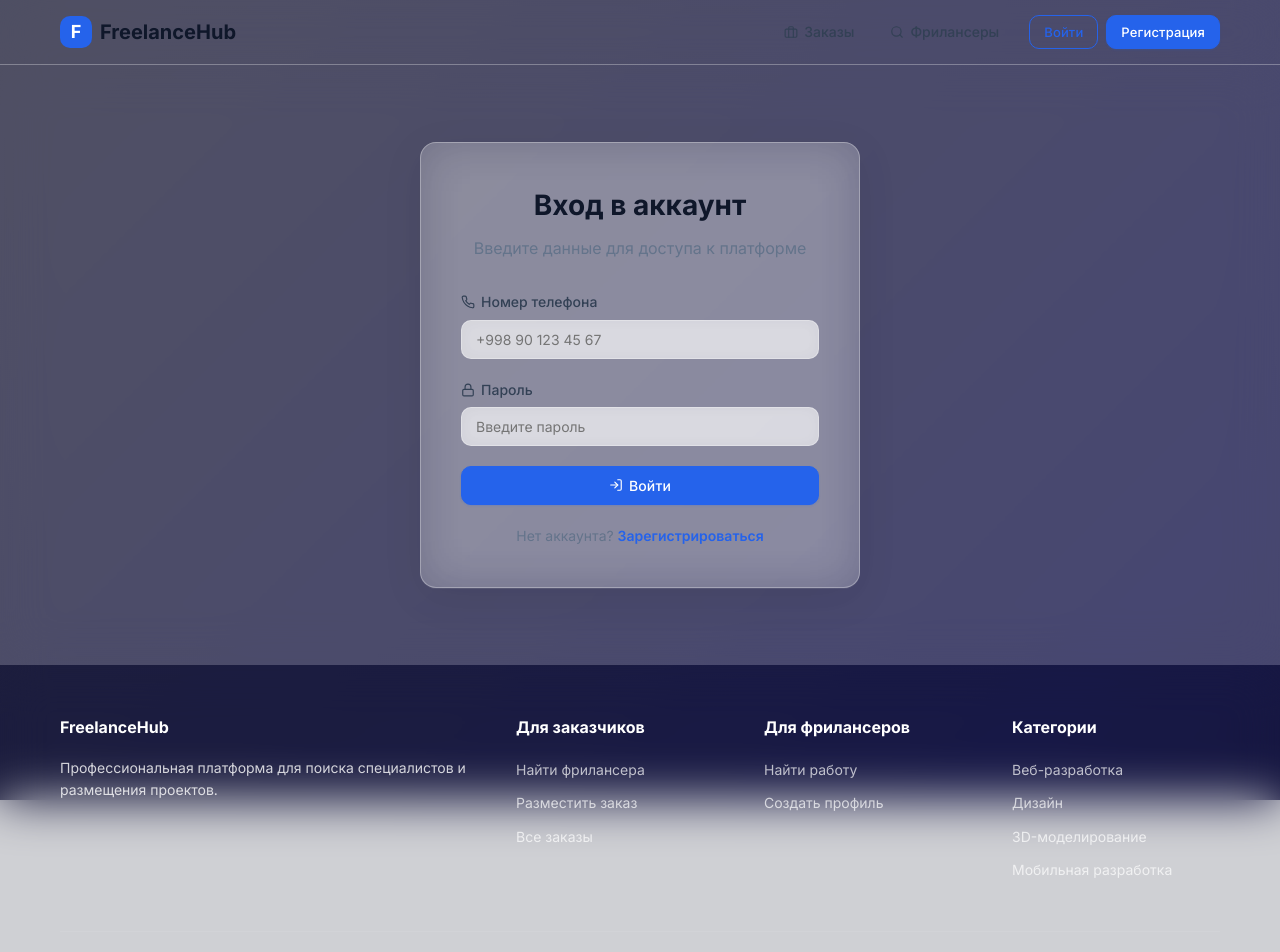
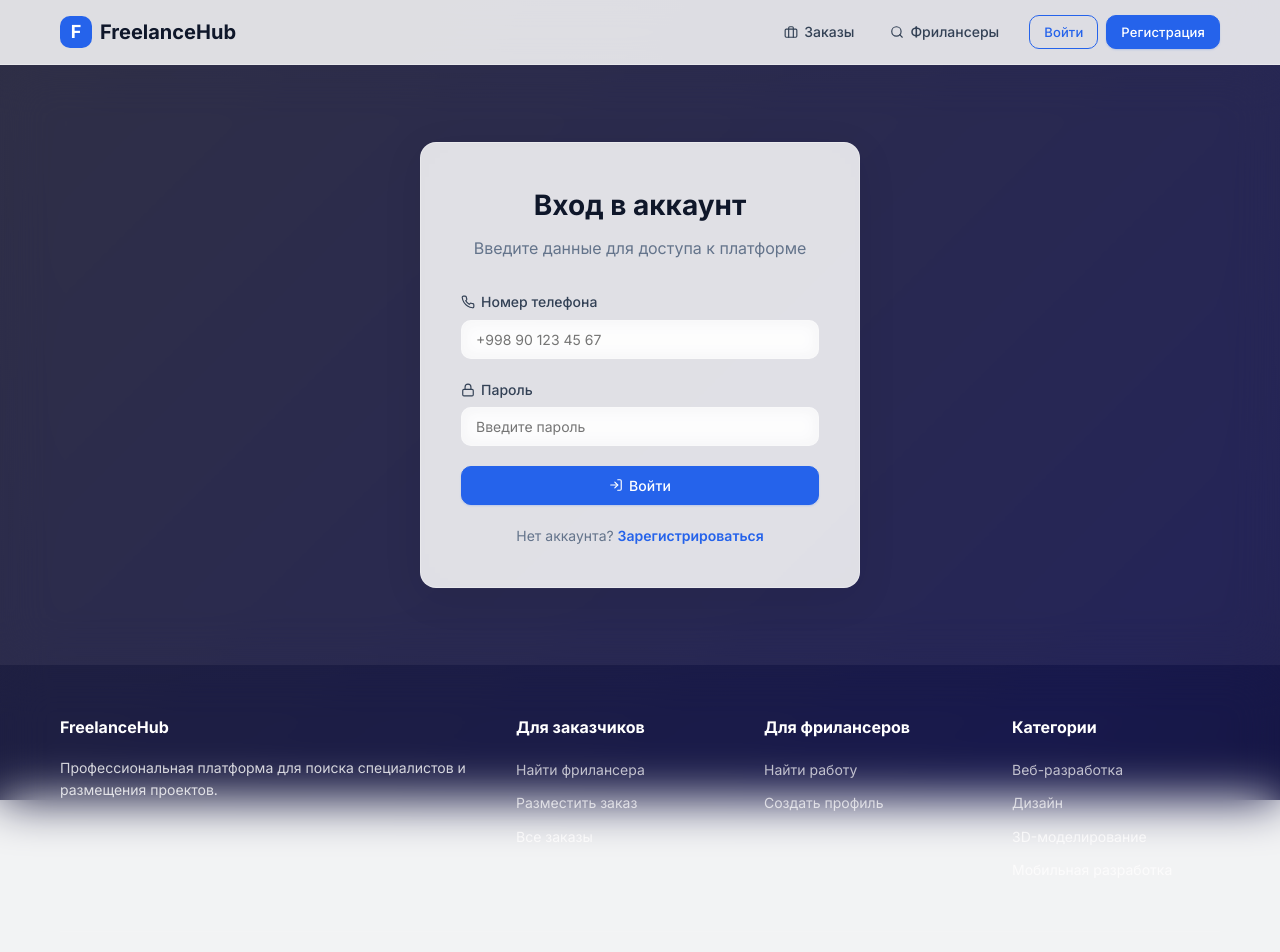
Before and after one commit to azamjonabdullaev001/work, a React (Create React App) app in the folder frontend/: page /login in a window 1280 px wide. Shown: the top 952 px of the page. Built offline with nearby package versions, Linux system fonts and the light colour scheme; no server answers.

Commit message:
feat: section backgrounds 5% opacity, keep cards at 85%

```diff
--- a/frontend/src/App.css
+++ b/frontend/src/App.css
@@ -22,8 +22,8 @@
   --shadow-lg: 0 10px 40px rgba(0,0,0,0.08);
   --font: 'Inter', -apple-system, BlinkMacSystemFont, 'Segoe UI', sans-serif;
   --transition: all 0.2s ease;
-  --glass-bg: rgba(255, 255, 255, 0.20);
-  --glass-bg-dark: rgba(15, 23, 42, 0.20);
+  --glass-bg: rgba(255, 255, 255, 0.85);
+  --glass-bg-dark: rgba(15, 23, 42, 0.85);
   --glass-border: rgba(255, 255, 255, 0.3);
   --glass-blur: blur(24px);
 }
@@ -130,7 +130,7 @@ img {
 
 .page {
   padding: 40px 0;
-  background: rgba(255, 255, 255, 0.20);
+  background: rgba(255, 255, 255, 0.05);
   backdrop-filter: var(--glass-blur);
   -webkit-backdrop-filter: var(--glass-blur);
   min-height: calc(100vh - 200px);
@@ -475,7 +475,7 @@ img {
   align-items: center;
   min-height: calc(100vh - 200px);
   padding: 40px 20px;
-  background: rgba(255, 255, 255, 0.20);
+  background: rgba(255, 255, 255, 0.05);
   backdrop-filter: var(--glass-blur);
   -webkit-backdrop-filter: var(--glass-blur);
 }
@@ -575,7 +575,7 @@ img {
 
 /* ===== HERO ===== */
 .hero {
-  background: rgba(15, 23, 42, 0.20);
+  background: rgba(15, 23, 42, 0.05);
   backdrop-filter: var(--glass-blur);
   -webkit-backdrop-filter: var(--glass-blur);
   color: white;
@@ -632,13 +632,13 @@ img {
 /* ===== SECTIONS ===== */
 .section {
   padding: 60px 0;
-  background: rgba(255, 255, 255, 0.20);
+  background: rgba(255, 255, 255, 0.05);
   backdrop-filter: var(--glass-blur);
   -webkit-backdrop-filter: var(--glass-blur);
 }
 
 .section-gray {
-  background: rgba(241, 245, 249, 0.20);
+  background: rgba(241, 245, 249, 0.05);
   backdrop-filter: blur(10px);
   -webkit-backdrop-filter: blur(10px);
 }
@@ -763,7 +763,7 @@ img {
 
 /* ===== CTA ===== */
 .cta-section {
-  background: rgba(15, 23, 42, 0.20);
+  background: rgba(15, 23, 42, 0.05);
   backdrop-filter: var(--glass-blur);
   -webkit-backdrop-filter: var(--glass-blur);
   color: white;
@@ -1672,7 +1672,7 @@ img {
 
 /* ===== FOOTER ===== */
 .footer {
-  background: rgba(15, 23, 42, 0.20);
+  background: rgba(15, 23, 42, 0.05);
   backdrop-filter: var(--glass-blur);
   -webkit-backdrop-filter: var(--glass-blur);
   color: white;
```
